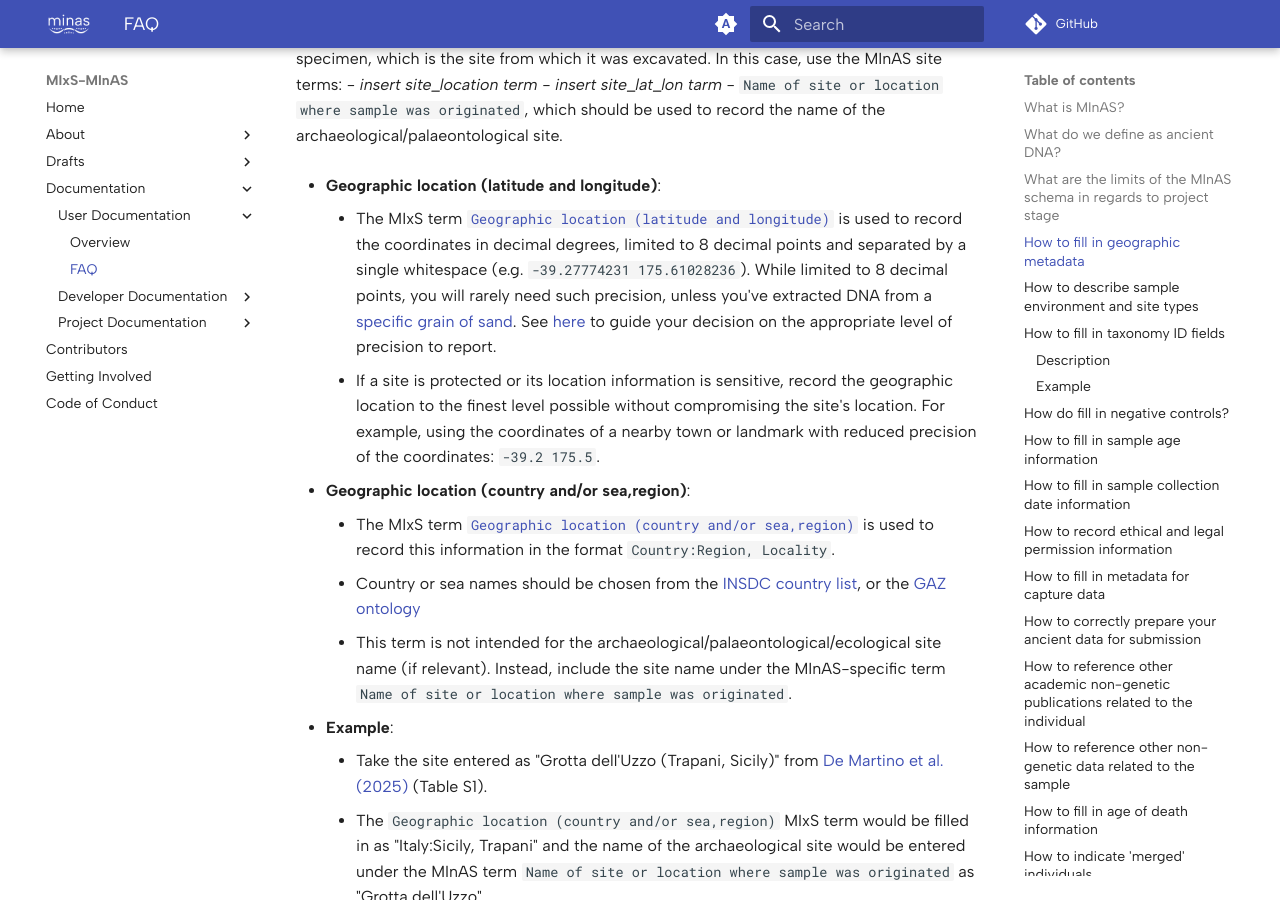
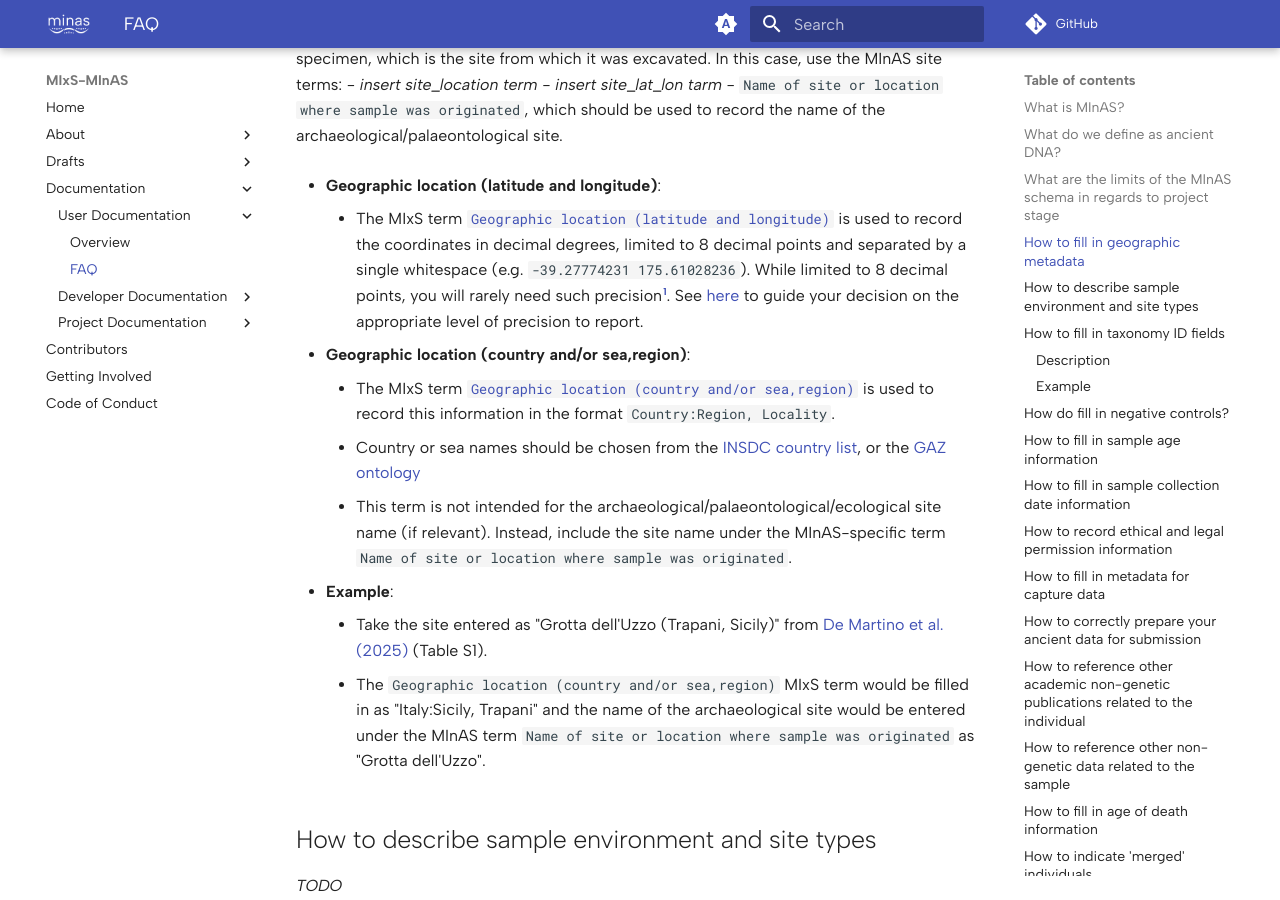
Before and after one commit to MIxS-MInAS/MIxS-MInAS.github.io, an MkDocs documentation site: the page built from docs/documentation/user-documentation/faq.md, in a window 1280 px wide and 900 px high, scrolled down 1077 px. Built offline with MkDocs 1.6.1 and Material for MkDocs 9.7.7, drawn with Linux system fonts in a browser that asks for light colours; comment, search, counter and statistics services are not loaded; some of the changed text lies outside the part shown.

Commit message:
Move grain of sand to footnote.
As suggested by James [here](https://github.com/MIxS-MInAS/MIxS-MInAS.github.io/pull/14/changes#r2681621333)

```diff
--- a/docs/documentation/user-documentation/faq.md
+++ b/docs/documentation/user-documentation/faq.md
@@ -35,7 +35,9 @@
     -    `Name of site or location where sample was originated`, which should be used to record the name of the archaeological/palaeontological site.
 
 -   **Geographic location (latitude and longitude)**:
-    -  The MIxS term [`Geographic location (latitude and longitude)`](https://genomicsstandardsconsortium.github.io/mixs/0000009/) is used to record the coordinates in decimal degrees, limited to 8 decimal points and separated by a single whitespace (e.g. `-39.27774231 175.61028236`). While limited to 8 decimal points, you will rarely need such precision, unless you've extracted DNA from a [specific grain of sand](https://xkcd.com/2170/). See [here](https://en.wikipedia.org/wiki/Decimal_degrees) to guide your decision on the appropriate level of precision to report.
+    -  The MIxS term [`Geographic location (latitude and longitude)`](https://genomicsstandardsconsortium.github.io/mixs/0000009/) is used to record the coordinates in decimal degrees, limited to 8 decimal points and separated by a single whitespace (e.g. `-39.27774231 175.61028236`). While limited to 8 decimal points, you will rarely need such precision[^1]. See [here](https://en.wikipedia.org/wiki/Decimal_degrees) to guide your decision on the appropriate level of precision to report.
+
+[^1]: Unless you've extracted DNA from a [specific grain of sand](https://xkcd.com/2170/)
     -  If a site is protected or its location information is sensitive, record the geographic location to the finest level possible without compromising the site's location. For example, using the coordinates of a nearby town or landmark with reduced precision of the coordinates: `-39.2 175.5`.
 
 -   **Geographic location (country and/or sea,region)**:
```
